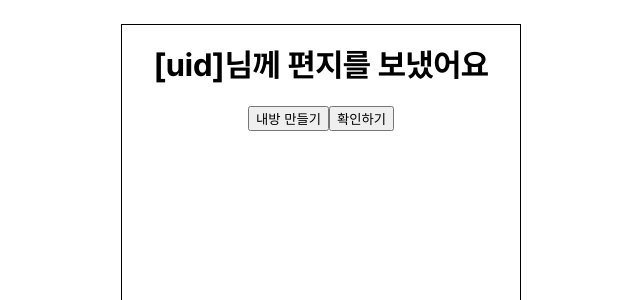
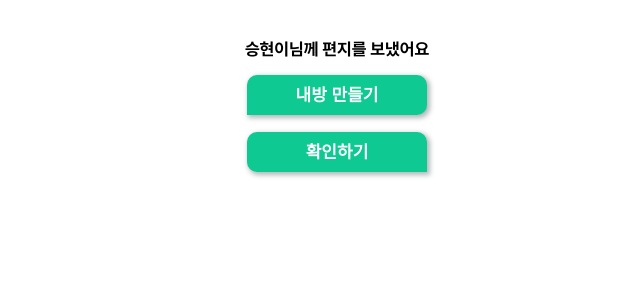
Before and after one commit to GIFTERZ/2023-text-me, a Next.js app in the folder frontend/: page /1/write/send-complete in a window 1280 px wide. Shown: the top 300 px of the page, without its empty margins (303-943 px from the left). Built offline with nearby package versions, Linux system fonts and the light colour scheme; no server answers.

Commit message:
feat: 줄바꿈 함수 추가(#51)

```diff
--- a/frontend/pages/[uid]/write/send-complete.tsx
+++ b/frontend/pages/[uid]/write/send-complete.tsx
@@ -2,25 +2,72 @@ import React from 'react';
 import styled from 'styled-components';
 import { useCardPicture } from '../../../stores/useCardPicture';
 import { Frame } from '../../../styles/components/Frame';
+import { LeftButton, RightButton } from '../../../styles/components/Button';
 
 export default function index() {
   const { pictureUrl } = useCardPicture();
+  const nickname_long = '가나다라마바사아자차카';
+  const nickname_short = '승현이';
+  const textLimitChangeLine = (nickname: string) => {
+    if (nickname.length < 7) {
+      return <p>{nickname}님께 편지를 보냈어요</p>;
+    } else {
+      return (
+        <>
+          <p>{nickname}님께</p>
+          <p>편지를 보냈어요</p>
+        </>
+      );
+    }
+  };
 
   return (
     <Frame>
       <Container>
-        <h1>[uid]님께 편지를 보냈어요</h1>
-        {pictureUrl && <img src={pictureUrl} style={{ width: 200, height: 350, borderRadius: 10 }} />}
-        <button>내방 만들기</button>
-        <button>확인하기</button>
+        <Title>{textLimitChangeLine(nickname_short)}</Title>
+        {pictureUrl && <CardImage src={pictureUrl} />}
+        <LeftButton>내방 만들기</LeftButton>
+        <RightButton>확인하기</RightButton>
       </Container>
     </Frame>
   );
 }
 
 const Container = styled.div`
-  width: 400px;
-  height: 800px;
-  border: 1px solid black;
+  text-align: center;
+  ${LeftButton} {
+    width: 180px;
+    height: 40px;
+    font-style: normal;
+    font-weight: 700;
+    font-size: 17px;
+    line-height: 17px;
+    color: white;
+    margin: 0 auto;
+  }
+  ${RightButton} {
+    width: 180px;
+    height: 40px;
+    font-style: normal;
+    font-weight: 700;
+    font-size: 17px;
+    line-height: 17px;
+    color: white;
+    margin: 17px auto;
+  }
+`;
+
+const Title = styled.p`
+  font-style: normal;
+  font-weight: 700;
+  font-size: 17px;
+  line-height: 17px;
   text-align: center;
 `;
+
+const CardImage = styled.img`
+  width: 140px;
+  height: 175px;
+  border-radius: 10px;
+  margin-bottom: 30px;
+`;
```
